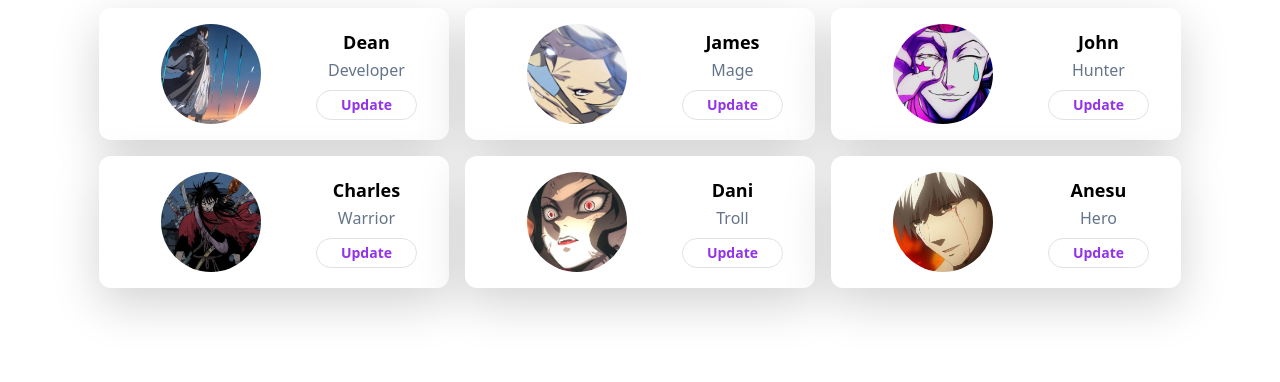
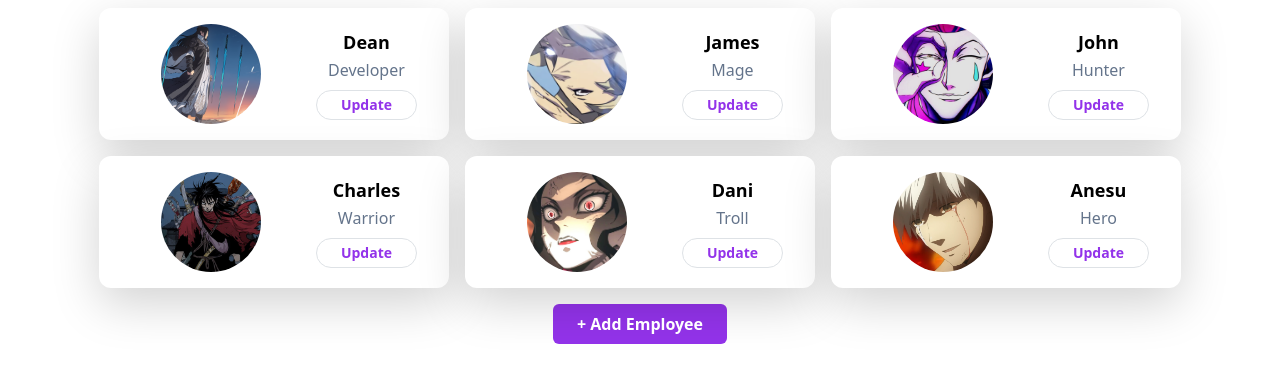
Before and after one commit to dean-nema/react, a React (Create React App) app: page / in a window 1280 px wide. Shown: the top 382 px of the page. Built offline with nearby package versions, Linux system fonts and the light colour scheme.

Commit message:
finished the first version which ends with edit

```diff
--- a/src/App.js
+++ b/src/App.js
@@ -2,6 +2,8 @@
 import './index.css';
 import Employee from './components/employee';
 import { useState } from 'react';
+import {v4 as uuidv4} from 'uuid';
+import AddEmployee from './components/AddEmployee';
 function App() {
   const [employees, setEmployees] = useState(
     [
@@ -51,6 +53,15 @@ function App() {
       });
       setEmployees(updatedEmployees);
     }
+    function newEmployee(name, role, img){
+      let newEmployee = {
+        id: uuidv4(),
+        name: name,
+        role: role,
+        img: require('./pictures/'+img+'.png')
+      }
+      setEmployees([...employees, newEmployee])
+    }
    const  showEmployees = 1;
 return (
   <div className="App ">
@@ -69,6 +80,7 @@ return (
          )
       })}
       </div>
+      <AddEmployee newEmployee = {newEmployee}/>
     </>
     :
       <p>You can not see the employees</p>
--- a/src/components/AddEmployee.js
+++ b/src/components/AddEmployee.js
@@ -1,10 +1,15 @@
-import { useStat  e } from 'react';
+import { useState } from 'react';
 import Modal from 'react-bootstrap/Modal';
 
 function AddEmployee(props) {
-  const [name, setName] = useState(props.name);
-  const [role, setRole] = useState(props.role);
+  const [name, setName] = useState('');
+  const [role, setRole] = useState('');
+  const [img, setImg] = useState('');
 
+  function close(){
+    handleClose();
+    console.log(name, role, img);
+  }
 
   const [show, setShow] = useState(false);
 
@@ -15,8 +20,8 @@ function AddEmployee(props) {
 
   return (
     <>
-     <button onClick={handleShow} className="px-4 py-1 text-sm text-purple-600 font-semibold rounded-full border border-purple-200 hover:text-white hover:bg-purple-600 hover:border-transparent focus:outline-none focus:ring-2 focus:ring-purple-600 focus:ring-offset-2">
-            Update
+     <button onClick={handleShow} className='block mx-auto m-2 bg-purple-600 hover:bg-purple-800 text-white font-bold py-2 px-4 rounded'>
+            + Add Employee
             </button>
 
       <Modal
@@ -26,15 +31,16 @@ function AddEmployee(props) {
         keyboard={false}
       >
         <Modal.Header closeButton>
-          <Modal.Title>Update Employee</Modal.Title>
+          <Modal.Title>Add Employee</Modal.Title>
         </Modal.Header>
         <Modal.Body>
             <form onSubmit={(e)=>
             {
-              handleClose();
               e.preventDefault();
-              console.log(props.id, name, role);
-              props.updateEmployee(props.id, name, role);
+              props.newEmployee(name, role, img);
+              setImg('');
+              setName('');
+              setRole('');
             }} id='editModal' className="w-full max-w-sm">
                 <div className="md:flex md:items-center mb-6">
                   <div className="md:w-1/3">
@@ -46,8 +52,9 @@ function AddEmployee(props) {
                   </div>
                   <div className="md:w-2/3">
                     <input
-                    className="bg-gray-200 appearance-none border-2 border-gray-200 rounded w-full py-2 px-4 text-gray-700 leading-tight focus:outline-none focus:bg-white focus:border-purple-500"
+                    className="bg-gray-200 appearance-none border-2 border-gray-200 rounded w-full py-2 px-2 text-gray-700 leading-tight focus:outline-none focus:bg-white focus:border-purple-500"
                     id="name"
+                    placeholder='Your Name'
                     type="text"
                     value={name}
                     onChange={(e)=> {
@@ -66,8 +73,9 @@ function AddEmployee(props) {
                   </div>
                   <div className="md:w-2/3">
                     <input
-                    className="bg-gray-200 appearance-none border-2 border-gray-200 rounded w-full py-2 px-4 text-gray-700 leading-tight focus:outline-none focus:bg-white focus:border-purple-500"
+                    className="bg-gray-200 appearance-none border-2 border-gray-200 rounded w-full py-2 px-2 text-gray-700 leading-tight focus:outline-none focus:bg-white focus:border-purple-500"
                     id="role"
+                    placeholder='Bank Telle'
                     type="text"
                     value={role}
                     onChange={(e)=>{
@@ -75,8 +83,30 @@ function AddEmployee(props) {
                     }}
                     />
                   </div>
+
                 </div>
+                <div className="md:flex md:items-center mb-6">
+                  <div className="md:w-1/3">
+                    <label
+                    className="block text-gray-500 font-bold md:text-right mb-1 md:mb-0 pr-4"
+                    for="img">
+                      Image Type
+                    </label>
+                  </div>
+                  <div className="md:w-2/3">
+                    <input
+                    className="bg-gray-200 appearance-none border-2 border-gray-200 rounded w-full py-2 px-2 text-gray-700 leading-tight focus:outline-none focus:bg-white focus:border-purple-500"
+                    id="img"
+                    placeholder='Org'
+                    type="text"
+                    value={img}
+                    onChange={(e)=>{
+                      setImg(e.target.value)
+                    }}
+                    />
+                  </div>
 
+                </div>
                   </form>
         </Modal.Body>
         <Modal.Footer>
@@ -88,9 +118,9 @@ function AddEmployee(props) {
           <button
           className='bg-purple-600 hover:bg-purple-800 text-white font-bold py-2 px-4 rounded'
           form="editModal"
-          onClick={props.updateEmployee}
+          onClick={close}
           >
-            Update
+            Add
           </button>
         </Modal.Footer>
       </Modal>
```
Also changed, not shown: src/pictures/itachi.png (added).
